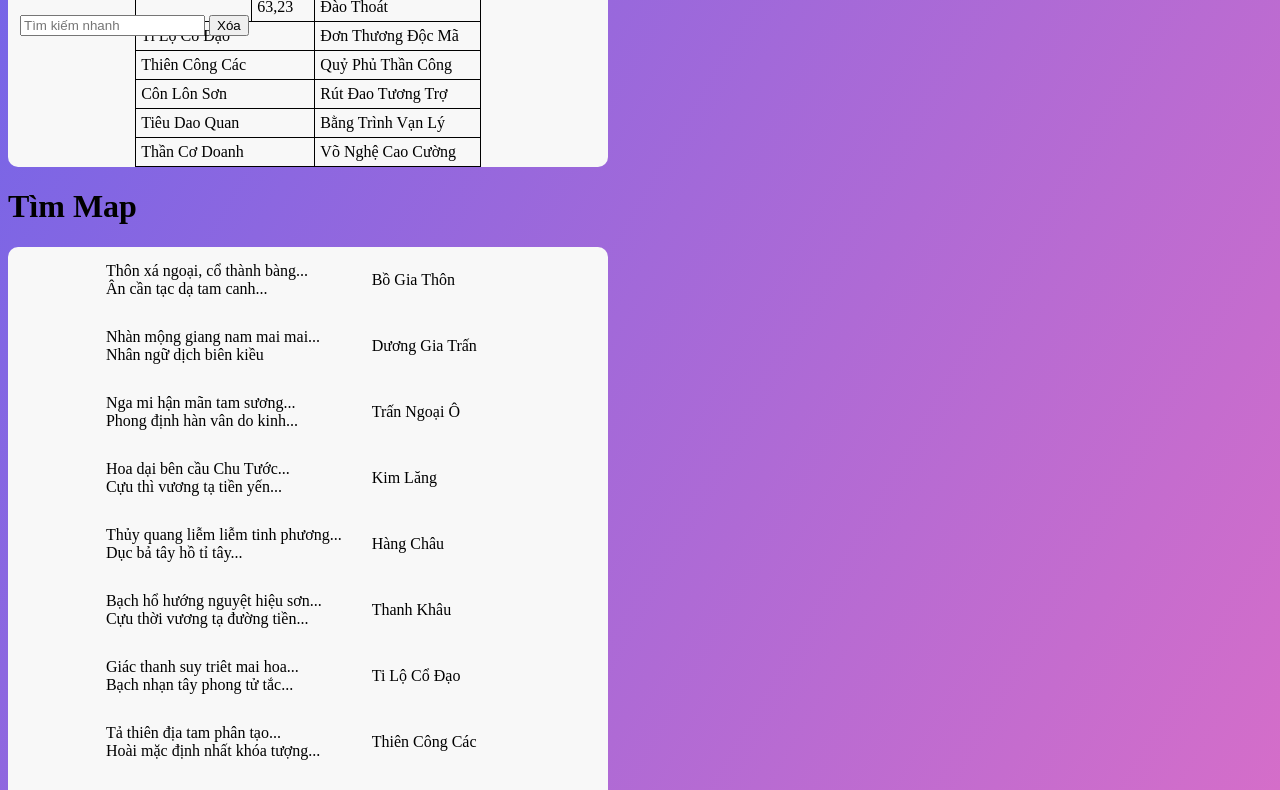
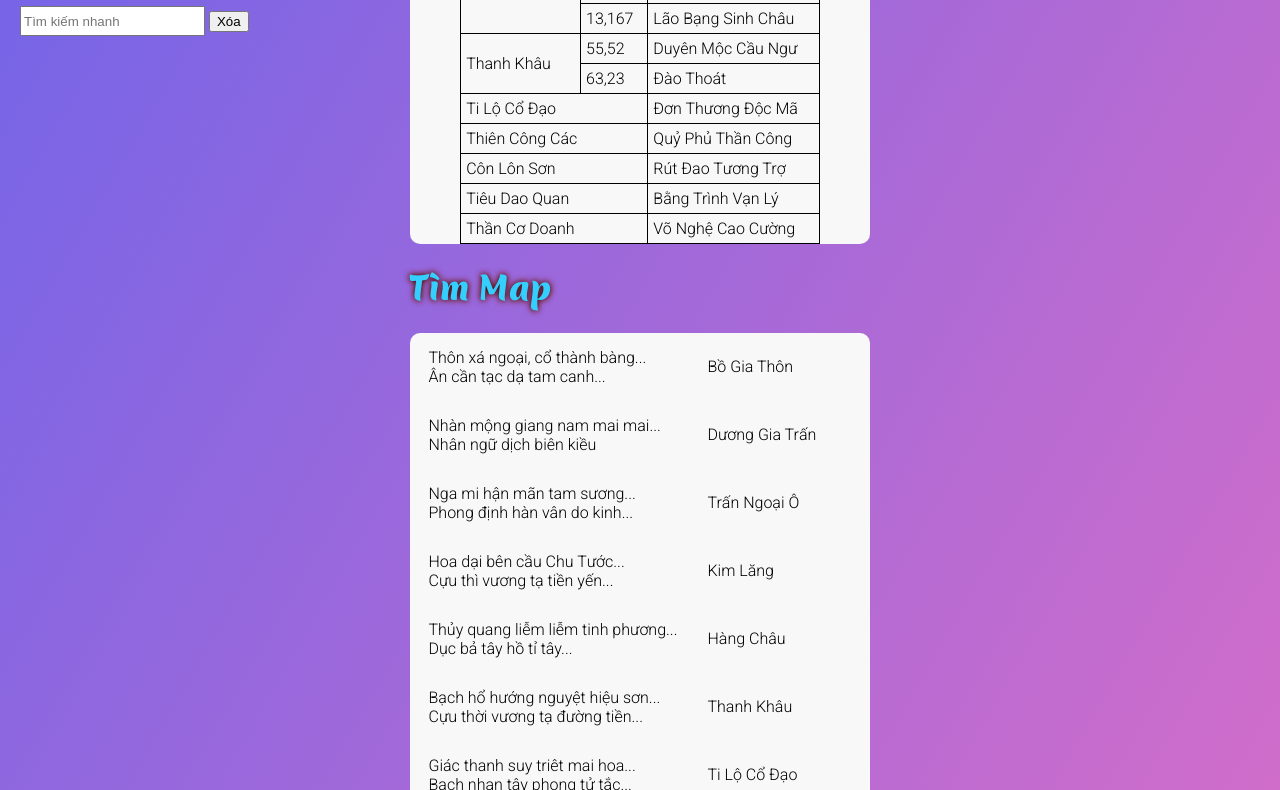
Before and after one commit to anonhieu/7mau, a plain HTML site: page tnxt.html in a window 1280 px wide. Shown: the part 744-1534 px from the top of the page. Drawn offline with Linux system fonts and the light colour scheme.

Commit message:
tnxt.html

```diff
--- a/tnxt.html
+++ b/tnxt.html
@@ -1,16 +1,26 @@
 <!DOCTYPE html>
-<html>
+<html lang="vi"></html>
 <head>
+  <meta charset="UTF-8">
+  <meta name="viewport" content="width=device-width, initial-scale=1.0">
   <title>Full Đáp Án Tình Nghĩa Xuân Thu Thiện Nữ 2</title>
+  <link rel="preconnect" href="https://fonts.googleapis.com">
+  <link rel="preconnect" href="https://fonts.gstatic.com" crossorigin>
+  <link href="https://fonts.googleapis.com/css2?family=Merienda:wght@900&family=Roboto:wght@300&display=swap" rel="stylesheet">
   <style>
     /* CSS để tạo giao diện */
     * {
             box-sizing: border-box;
         }
-        body {
+       body {
       background-image: linear-gradient(120deg, rgb(96, 99, 238), rgb(241, 112, 192)) !important;
-        }
-
+            padding: 20px;
+            margin: 0 auto;
+            width: 100%;
+            max-width: 500px;
+            font-family: 'Roboto', sans-serif;
+            font-weight: 250;
+              }
     table {
       background-color: #f8f8f8;
       border-collapse: collapse;
@@ -24,7 +34,9 @@
       padding: 5px;
     }
     h1 {
+      font-family: 'Merienda', cursive;
       align-items: center;
+      color: rgb(53 207 255);text-shadow: 0 0 0.2em rgb(5, 5, 5), 0 0 0.2em rgb(247, 57, 57);
     }
     #table1 td {
       border: none;
@@ -37,7 +49,7 @@
     .success-message {
   position: fixed;
   top: 20px;
-  right: 20px;
+  left: 20px;
   background-color: #f8f8f8;
   border: 1px solid #ddd;
   padding: 10px;
@@ -48,15 +60,18 @@
   position: fixed;
   bottom: 20px;
   left: 20px;
+  z-index: 1000
 }
+
   </style>
 </head>
 <body>
   <div class="search">
-    <input type="text" id="searchInput" placeholder="Tìm kiếm nhanh">
+    <input style="height: 30px;" type="text" id="searchInput" placeholder="Tìm kiếm nhanh">
     <button id="clearButton">Xóa</button>
   </div>
   <h1>Giải Đố</h1>
+  Nhấp vào đáp án để tự động copy<br>
   <br>
   <table>
     <tr>
@@ -330,7 +345,7 @@ clearButton.addEventListener('click', function() {
             successMessage.style.display = 'block';
             setTimeout(function() {
               successMessage.style.display = 'none';
-            }, 2000);
+            }, 4000);
           })
           .catch((error) => {
             console.error('Lỗi khi copy văn bản:', error);
```
